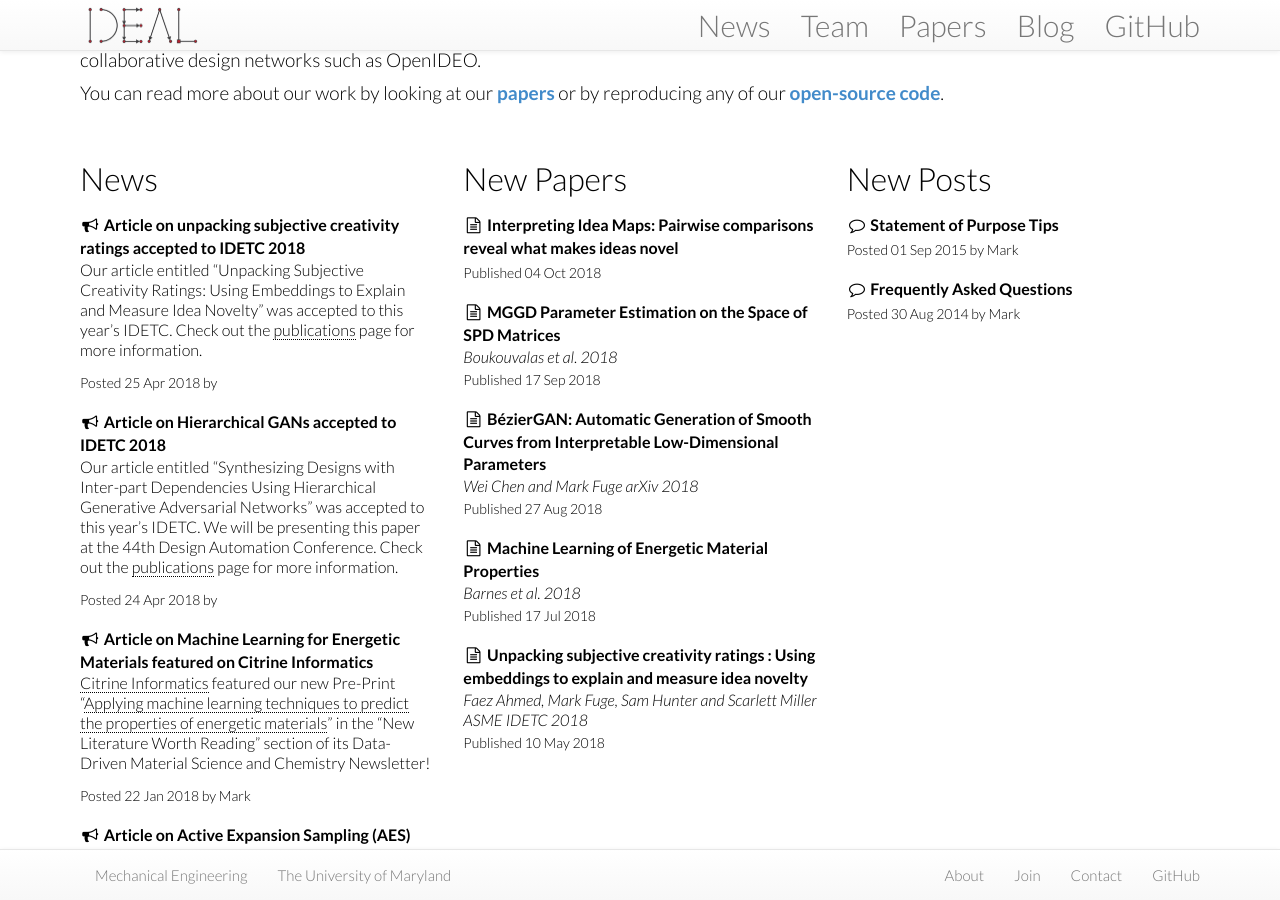
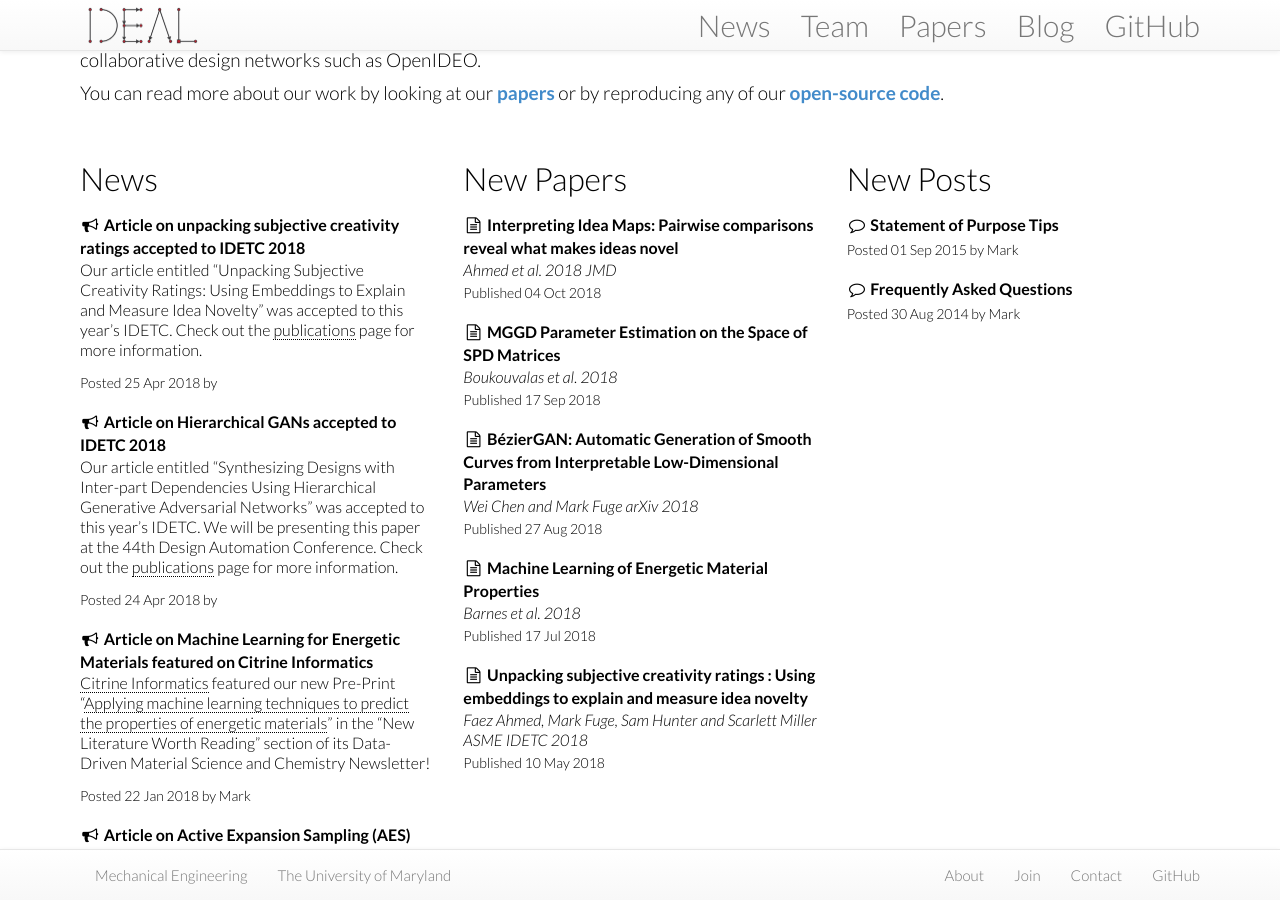
Before and after one commit to IDEALLab/ideallab.github.io, a Jekyll site: the page built from index.html, in a window 1280 px wide and 900 px high, scrolled down 751 px. Built offline with Jekyll 4.4.1, drawn with Linux system fonts in a browser that asks for light colours; nearby versions of some CDN libraries.

Commit message:
Correct shortref

```diff
--- a/papers/_posts/2018-10-04-jmd-interpreting.md
+++ b/papers/_posts/2018-10-04-jmd-interpreting.md
@@ -2,7 +2,7 @@
 layout: paper
 title: "Interpreting Idea Maps: Pairwise comparisons reveal what makes ideas novel"
 year: "2018"
-shortref: ""
+shortref: "Ahmed et al. 2018 JMD"
 nickname: interpreting-ideamaps
 journal: "Journal of Mechanical Design"
 volume: ""
```
